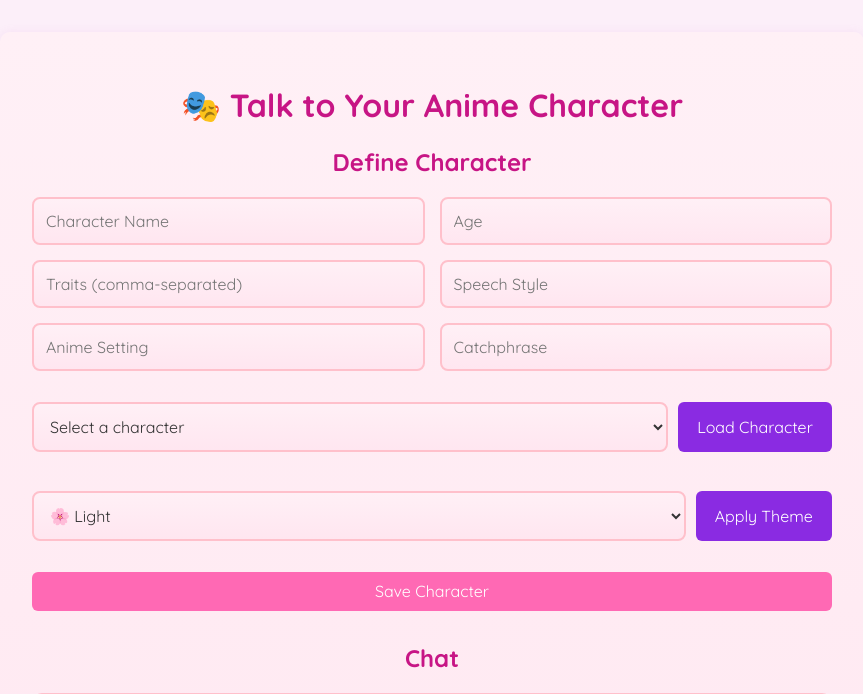
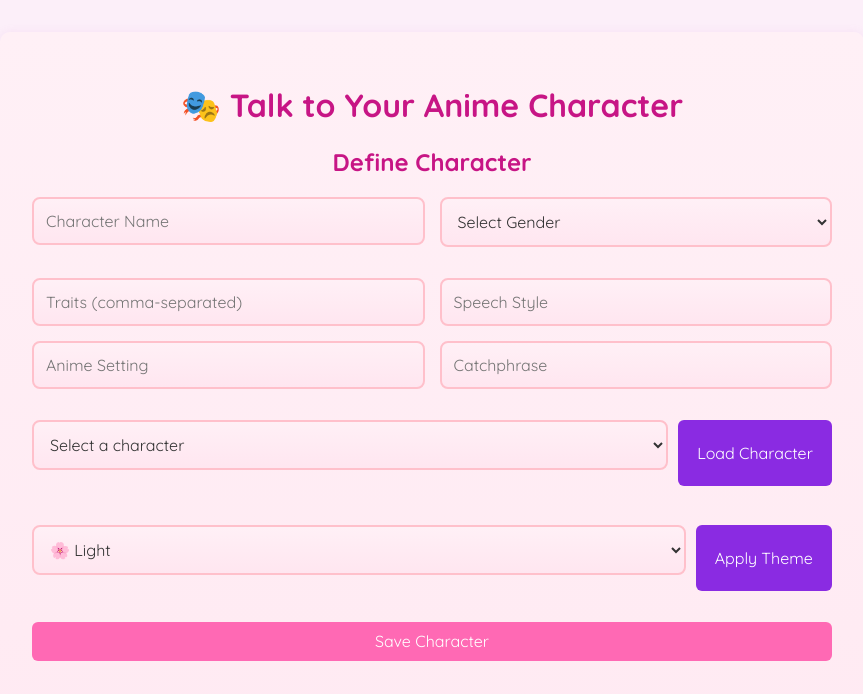
Before and after one commit to jbkun069/AnimeChatCraft, a Flask app: page / in a window 1280 px wide. Shown: the top 694 px of the page, without its empty margins (208-1071 px from the left). Run offline with Flask 3, Linux system fonts and the light colour scheme; some libraries are stand-ins or nearby versions.

Commit message:
Refactor character form to replace age input with gender selection and update validation logic

```diff
--- a/app.py
+++ b/app.py
@@ -84,13 +84,10 @@ def save_character():
     name = data.get("name")
 
     # Validate all required fields
-    if not all([data.get("name"), data.get("age"), data.get("traits"), data.get("speech_style"),
+
+    if not all([data.get("name"), data.get("gender"), data.get("traits"), data.get("speech_style"),
                 data.get("anime_setting"), data.get("catchphrase")]):
         return jsonify({"message": "All fields are required"}), 400
-
-    # Validate age is a number
-    if not str(data.get("age", "")).isdigit():
-        return jsonify({"message": "Age must be a number"}), 400
 
     # Secure filename handling
     filename = Path(name.lower()).name + ".json"
@@ -137,7 +134,7 @@ def list_characters():
 def build_prompt(character):
     traits = ", ".join(character.get("traits", []))
     return f"""
-You are {character.get('name', 'an anime character')}, a {character.get('age', '16')}-year-old anime character.
+You are {character.get('name', 'an anime character')}, a {character.get('gender', 'female')} anime character.
 Traits: {traits}
 Speech Style: {character.get('speech_style', '')}
 Catchphrase: "{character.get('catchphrase', '')}"
--- a/static/script.js
+++ b/static/script.js
@@ -4,20 +4,21 @@ let characterProfile = {};
 
 async function saveCharacter() {
   const name = document.getElementById("name").value.trim();
-  const age = document.getElementById("age").value.trim();
+  const gender = document.getElementById("gender").value;
   const traits = document.getElementById("traits").value.trim();
   const speech_style = document.getElementById("speech_style").value.trim();
   const anime_setting = document.getElementById("anime_setting").value.trim();
   const catchphrase = document.getElementById("catchphrase").value.trim();
 
-  if (!name || !age || isNaN(age) || !traits || !speech_style || !anime_setting || !catchphrase) {
-    alert("All fields are required, and age must be a number!");
+
+  if (!name || !gender || !traits || !speech_style || !anime_setting || !catchphrase) {
+    alert("All fields are required, including gender!");
     return;
   }
 
   characterProfile = {
     name: name,
-    age: age,
+    gender: gender,
     traits: traits.split(",").map(s => s.trim()).filter(s => s),
     speech_style: speech_style,
     anime_setting: anime_setting,
@@ -97,7 +98,7 @@ async function loadCharacter() {
     characterProfile = await response.json();
 
     document.getElementById("name").value = characterProfile.name || "";
-    document.getElementById("age").value = characterProfile.age || "";
+  document.getElementById("gender").value = characterProfile.gender || "";
     document.getElementById("traits").value = (characterProfile.traits || []).join(", ");
     document.getElementById("speech_style").value = characterProfile.speech_style || "";
     document.getElementById("anime_setting").value = characterProfile.anime_setting || "";
--- a/static/styles.css
+++ b/static/styles.css
@@ -23,7 +23,7 @@
 :root[data-theme="dark"] {
   --background: #1a1a2f;
   --container-bg: #2a1a3f;
-  --text: #e0e0e0;
+  font-family: 'Quicksand', 'Segoe UI', Tahoma, Geneva, Verdana, sans-serif;
   --heading: #ff69b4;
   --input-border: #7a4a8a;
   --button-bg: #ff69b4;
@@ -33,7 +33,7 @@
   --bot-msg-bg: #7a4a8a;
   --bot-msg-border: #5a2a6a;
   --load-button-bg: #8a2be2;
-  --load-button-hover: #6a1ba7;
+  font-family: 'Quicksand', 'Segoe UI', Tahoma, Geneva, Verdana, sans-serif;
 }
 
 /* Neon Tokyo */
@@ -47,7 +47,7 @@
   --button-hover: #cc00cc;
   --user-msg-bg: #4a6a9a;
   --user-msg-border: #2a4a7a;
-  --bot-msg-bg: #7a4a8a;
+  font-family: 'Quicksand', 'Segoe UI', Tahoma, Geneva, Verdana, sans-serif;
   --bot-msg-border: #5a2a6a;
   --load-button-bg: #00b7eb;
   --load-button-hover: #0099cc;
@@ -61,7 +61,7 @@
   --heading: #4a7043;
   --input-border: #8ab87a;
   --button-bg: #6b8e23;
-  --button-hover: #556b2f;
+  font-family: 'Quicksand', 'Segoe UI', Tahoma, Geneva, Verdana, sans-serif;
   --user-msg-bg: #d4e4d4;
   --user-msg-border: #a3c2a3;
   --bot-msg-bg: #e0e8d0;
@@ -72,7 +72,7 @@
 
 /* Sunset Beach */
 :root[data-theme="sunset"] {
-  --background: linear-gradient(180deg, #ff9966, #ff5e62);
+  font-family: 'Quicksand', 'Segoe UI', Tahoma, Geneva, Verdana, sans-serif;
   --container-bg: #fff5e6;
   --text: #333;
   --heading: #ff4500;
@@ -130,11 +130,15 @@ input[type="text"]:focus, input[type="number"]:focus {
   box-shadow: 0 0 0 3px rgba(255, 105, 180, 0.1);
 }
 
+
 select {
-  font-family: 'Quicksand', 'Segoe UI', Tahoma, Geneva, Verdana, sans-serif;
+  width: 100%;
+  padding: 0.75rem;
+  margin-bottom: 1rem;
   border: 2px solid var(--input-border, #ffc0cb);
   border-radius: 8px;
   font-size: 1rem;
+  font-family: 'Quicksand', 'Segoe UI', Tahoma, Geneva, Verdana, sans-serif;
   box-sizing: border-box;
   background: var(--container-bg, #fff0f6);
   color: var(--text, #333);
--- a/templates/index.html
+++ b/templates/index.html
@@ -15,7 +15,13 @@
       <h2>Define Character</h2>
       <form id="character-form" onsubmit="event.preventDefault(); saveCharacter();">
         <input type="text" id="name" placeholder="Character Name" aria-label="Character Name" required>
-        <input type="number" id="age" placeholder="Age" aria-label="Age" required>
+        <select id="gender" aria-label="Gender" required>
+          <option value="">Select Gender</option>
+          <option value="female">Female</option>
+          <option value="male">Male</option>
+          <option value="non-binary">Non-binary</option>
+          <option value="other">Other</option>
+        </select>
         <input type="text" id="traits" placeholder="Traits (comma-separated)" aria-label="Traits" required>
         <input type="text" id="speech_style" placeholder="Speech Style" aria-label="Speech Style" required>
         <input type="text" id="anime_setting" placeholder="Anime Setting" aria-label="Anime Setting" required>
```
